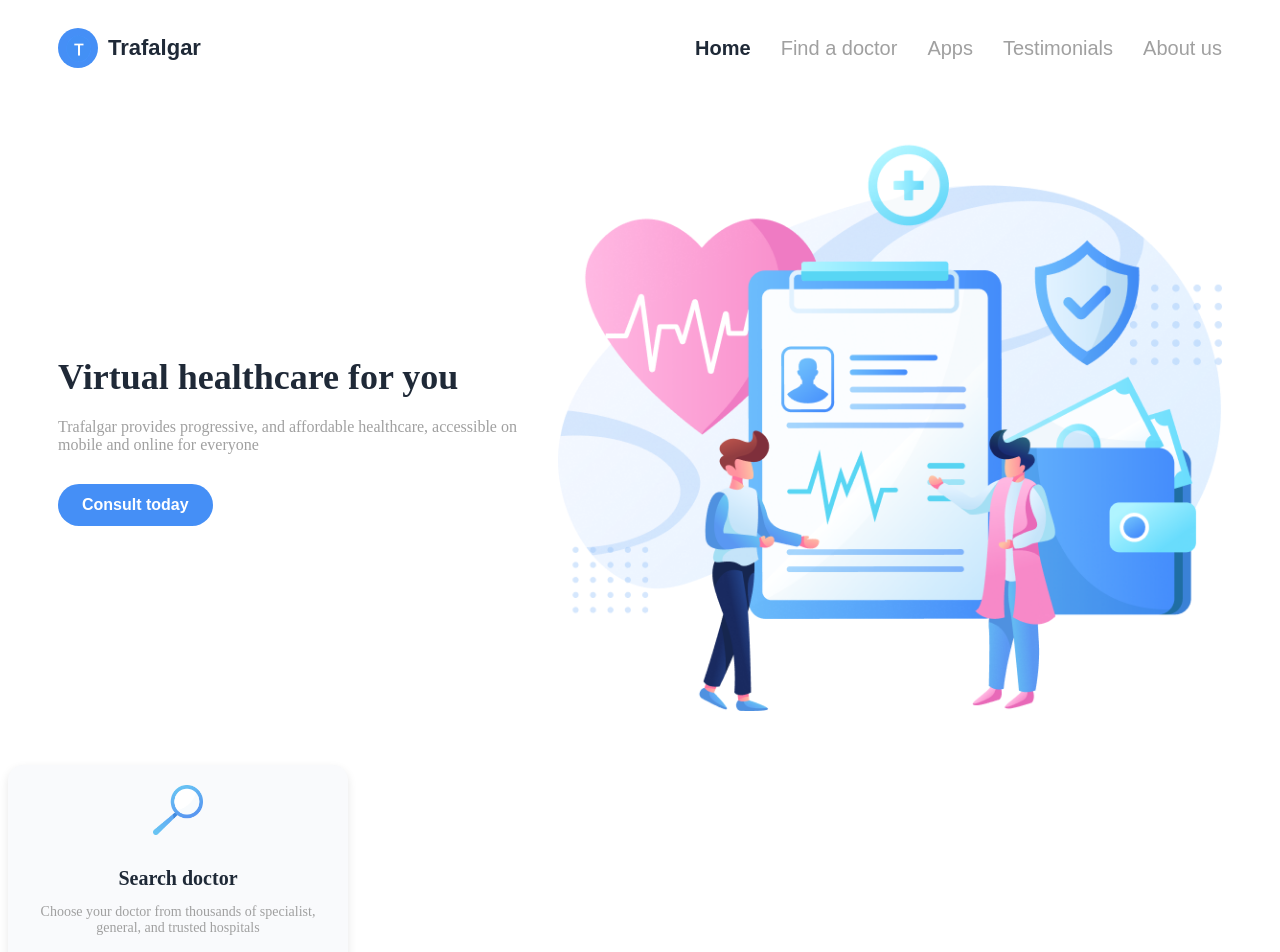
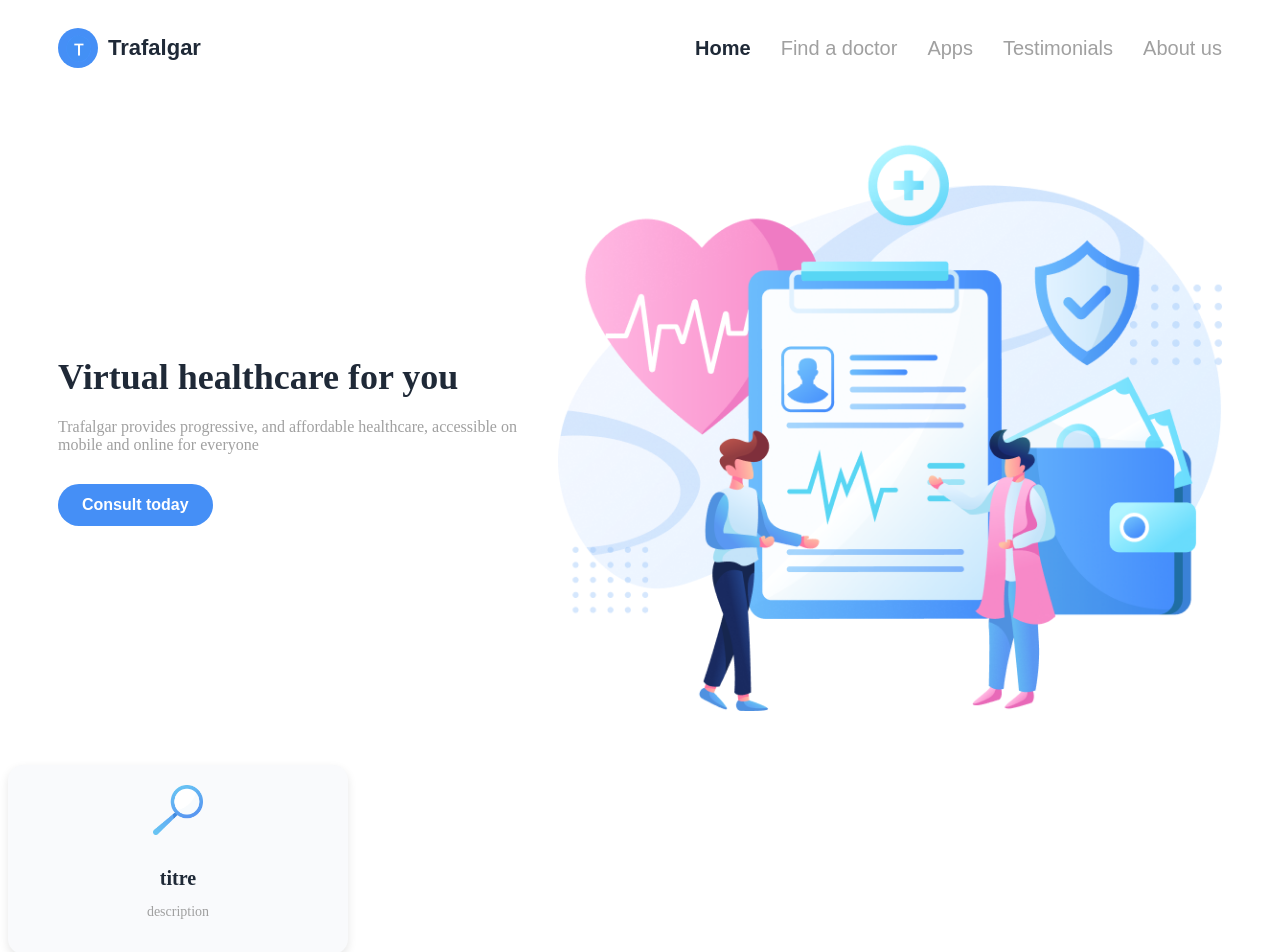
Before and after one commit to nezou1/2025_R4A10_ELFAYEZ_Nezha, an Angular app in the folder tp2/: page / in a window 1280 px wide. Shown: the top 952 px of the page. Built offline with nearby package versions, Linux system fonts and the light colour scheme.

Commit message:
card list component

```diff
--- /dev/null
+++ b/tp2/src/app/card-list/card-list.component.html
@@ -0,0 +1 @@
+<p>card-list works!</p>
--- a/tp2/src/app/card/card.component.html
+++ b/tp2/src/app/card/card.component.html
@@ -3,7 +3,7 @@
         <img src="/assets/loop.png" alt="">
     </div>
     <div class="card-descr">
-        <h1> Search doctor </h1>
-        <p>Choose your doctor from thousands of specialist, general, and trusted hospitals</p>
+        <h1> {{title}} </h1>
+        <p>{{description}}</p>
     </div>
 </div>
--- a/tp2/src/app/card/card.component.ts
+++ b/tp2/src/app/card/card.component.ts
@@ -7,5 +7,7 @@ import { Component } from '@angular/core';
   styleUrl: './card.component.scss'
 })
 export class CardComponent {
+  title : string = "titre";
+  description : string = "description";
 
 }
```
Also changed, not shown: tp2/src/app/card-list/card-list.component.ts (added, +11 -0 lines), tp2/src/app/card-list/card-list.component.scss (added), 1 other file (tests, documents, lock files or other folders).
